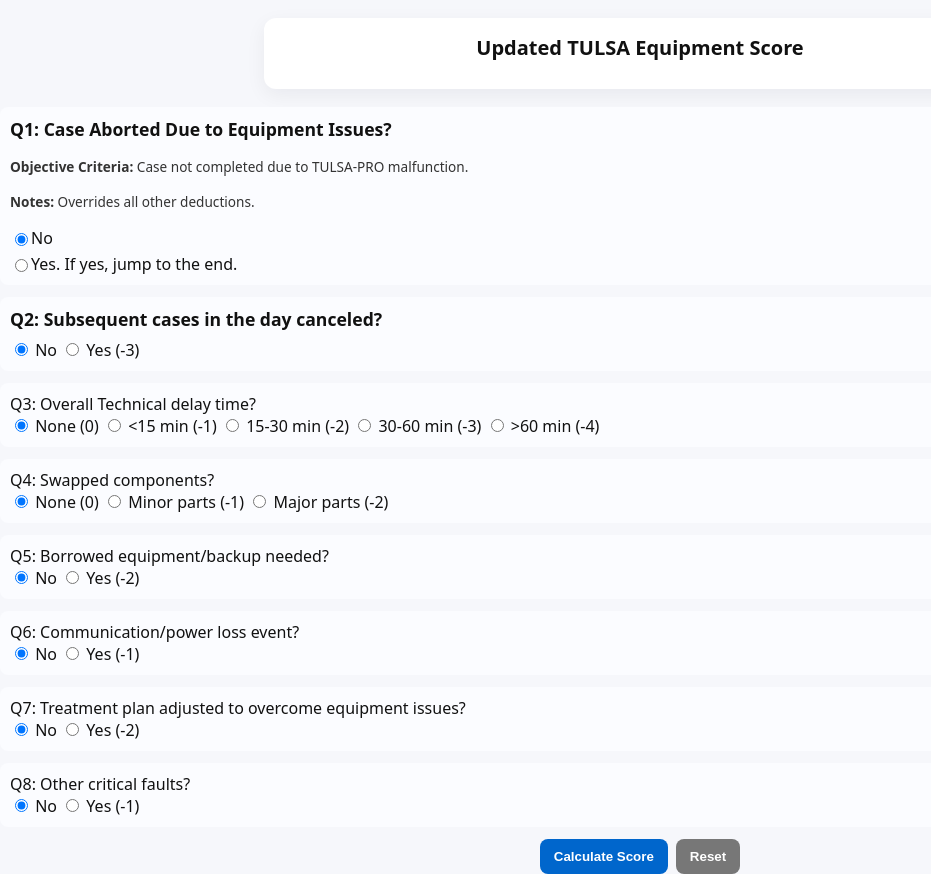
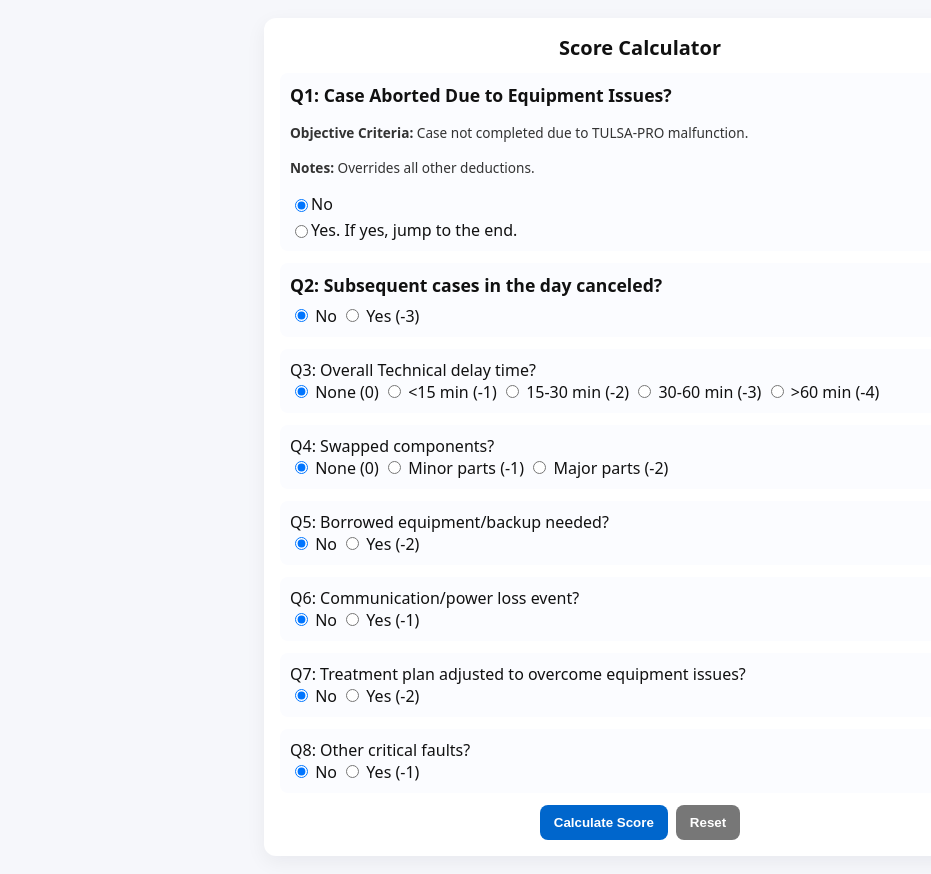
Before and after one commit to Forests77/Score_calculator, a plain HTML site: page index.html in a window 1280 px wide. Shown: the whole page, without its empty margins (0-931 px from the left). Drawn offline with Linux system fonts and the light colour scheme.

Commit message:
Update index.html

```diff
--- a/index.html
+++ b/index.html
@@ -3,7 +3,7 @@
 <head>
 <meta charset="utf-8" />
 <meta name="viewport" content="width=device-width,initial-scale=1" />
-<title>Score Calculator</title>
+<title>TULSA Equipment Score Calculator</title>
 
 <style>
   /* General page styles */
@@ -106,8 +106,7 @@
 </head>
 <body>
 <div class="wrap">
-  <h1>Updated TULSA Equipment Score</h1>
-</div>
+  <h1>Score Calculator</h1>
   <div id="questions">
 
     <!-- Q1 -->
```
